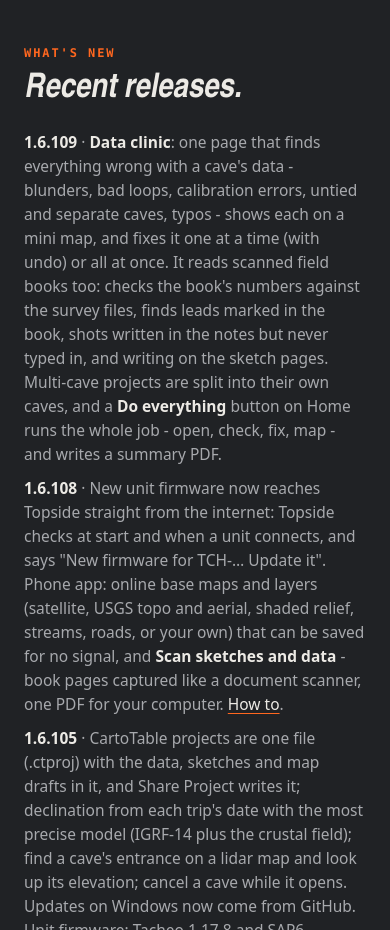
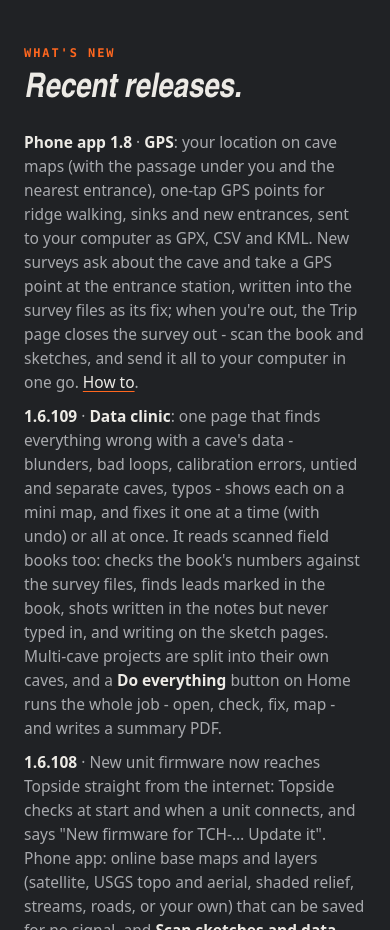
Before and after one commit to p0sull02/tacheo-site, a plain HTML site: page download.html in a window 390 px wide. Shown: the part 5680-6610 px from the top of the page. Drawn offline with Linux system fonts and the light colour scheme; no server answers.

Commit message:
What's new: phone app 1.8 (GPS, survey close-out)
Co-Authored-By: Claude Opus 5.5 <noreply@anthropic.com>
Claude-Session: https://claude.ai/code/session_0139rTr64HNPfrr9pUP2GgCS

```diff
--- a/download.html
+++ b/download.html
@@ -147,6 +147,7 @@
     <p class="eyebrow">What's new</p>
     <h2>Recent releases.</h2>
     <div class="notes" id="notes">
+      <p><b>Phone app 1.8</b> · <b>GPS</b>: your location on cave maps (with the passage under you and the nearest entrance), one-tap GPS points for ridge walking, sinks and new entrances, sent to your computer as GPX, CSV and KML. New surveys ask about the cave and take a GPS point at the entrance station, written into the survey files as its fix; when you're out, the Trip page closes the survey out - scan the book and sketches, and send it all to your computer in one go. <a href="https://p0sull02.github.io/cartotable-app/help.html#gps">How to</a>.</p>
       <p><b>1.6.109</b> · <b>Data clinic</b>: one page that finds everything wrong with a cave's data - blunders, bad loops, calibration errors, untied and separate caves, typos - shows each on a mini map, and fixes it one at a time (with undo) or all at once. It reads scanned field books too: checks the book's numbers against the survey files, finds leads marked in the book, shots written in the notes but never typed in, and writing on the sketch pages. Multi-cave projects are split into their own caves, and a <b>Do everything</b> button on Home runs the whole job - open, check, fix, map - and writes a summary PDF.</p>
       <p><b>1.6.108</b> · New unit firmware now reaches Topside straight from the internet: Topside checks at start and when a unit connects, and says "New firmware for TCH-… Update it". Phone app: online base maps and layers (satellite, USGS topo and aerial, shaded relief, streams, roads, or your own) that can be saved for no signal, and <b>Scan sketches and data</b> - book pages captured like a document scanner, one PDF for your computer. <a href="https://p0sull02.github.io/cartotable-app/help.html#scan">How to</a>.</p>
       <p><b>1.6.105</b> · CartoTable projects are one file (.ctproj) with the data, sketches and map drafts in it, and Share Project writes it; declination from each trip's date with the most precise model (IGRF-14 plus the crustal field); find a cave's entrance on a lidar map and look up its elevation; cancel a cave while it opens. Updates on Windows now come from GitHub. Unit firmware: Tacheo 1.17.8 and SAP6 1.16.30.5 (messages from the phone).</p>
```
